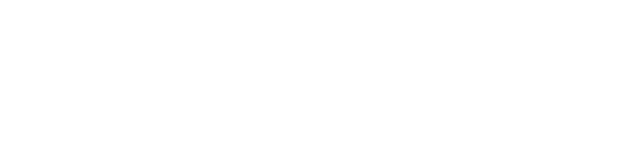
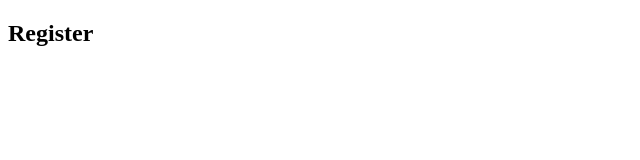
Before and after one commit to VinhTMQ/demoBC63, a plain HTML site: page index.html in a window 1280 px wide. Shown: the whole page, without its empty margins (0-640 px from the left). Drawn offline with Linux system fonts and the light colour scheme.

Commit message:
feature/Register

```diff
--- a/index.html
+++ b/index.html
@@ -5,5 +5,7 @@
     <meta name="viewport" content="width=device-width, initial-scale=1.0" />
     <title>Document</title>
   </head>
-  <body></body>
+  <body>
+    <h2>Register</h2>
+  </body>
 </html>
```
